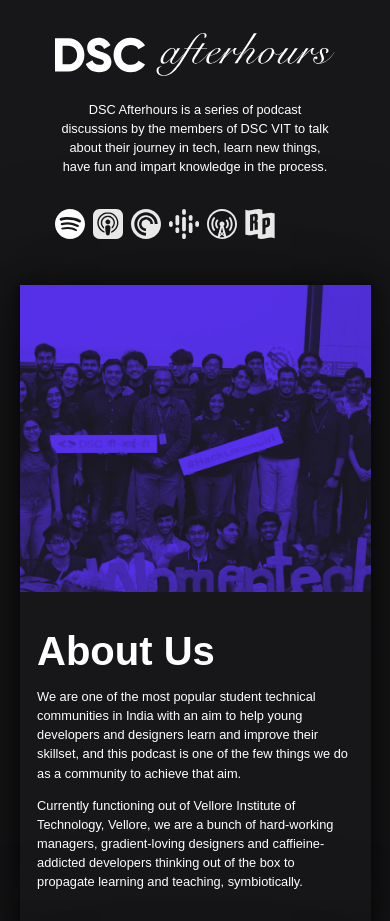
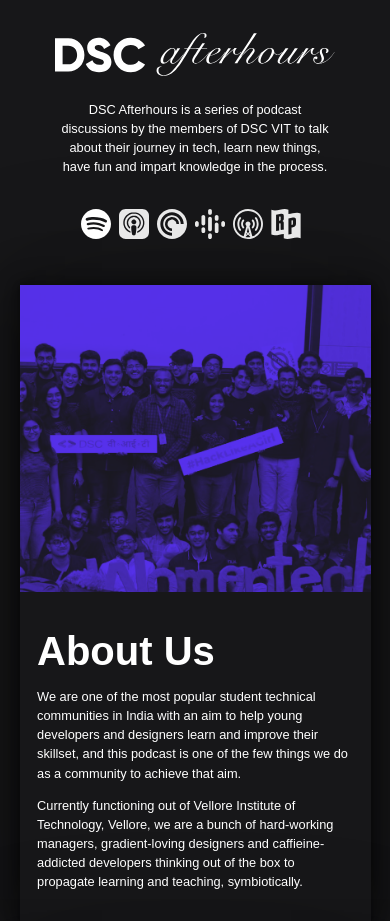
Before and after one commit to GDGVIT/dsc-afterhours, a Flask app: template templates/index.html in a window 390 px wide. Shown: the part 626-1547 px from the top of the page. Run offline with Flask 2, Linux system fonts and the light colour scheme; the template is opened without the code that fills it: most values are stand-ins (such as "Sample title", 1, 10 or a date in 2020); some libraries are stand-ins or nearby versions; some web fonts are replaced.

Commit message:
center mobile icons + descreased mobile headings

```diff
--- a/static/assets/css/styles.css
+++ b/static/assets/css/styles.css
@@ -379,13 +379,18 @@
     .home-icon {
         height: 30px;
     }
-
     p {
         font-size: 0.8rem;
     }
 }
 
 @media (max-width: 768px) {
+    h1{
+        font-weight: 700;
+    }
+    .home-icons{
+        justify-content: center;
+    }
     .container {
         display: block;
         text-align: center;
@@ -412,7 +417,6 @@
 
     .navbar {
         display: block;
-        position: relative;
     }
 
     .nav-logo,
```
